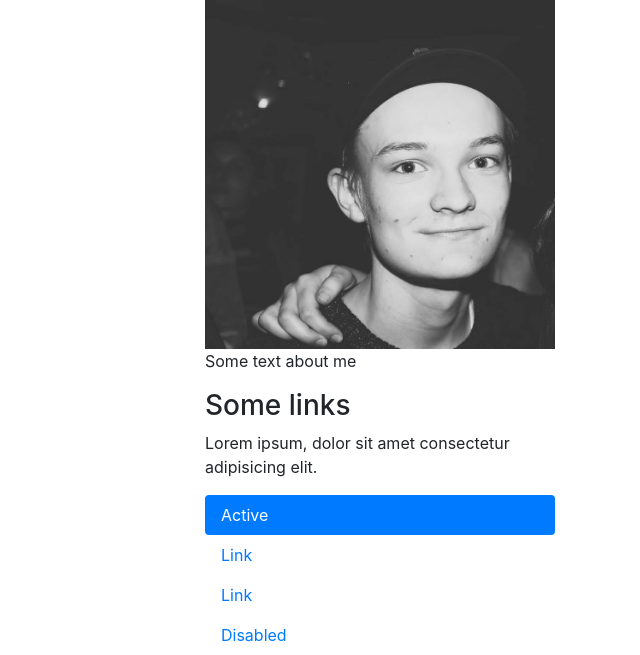
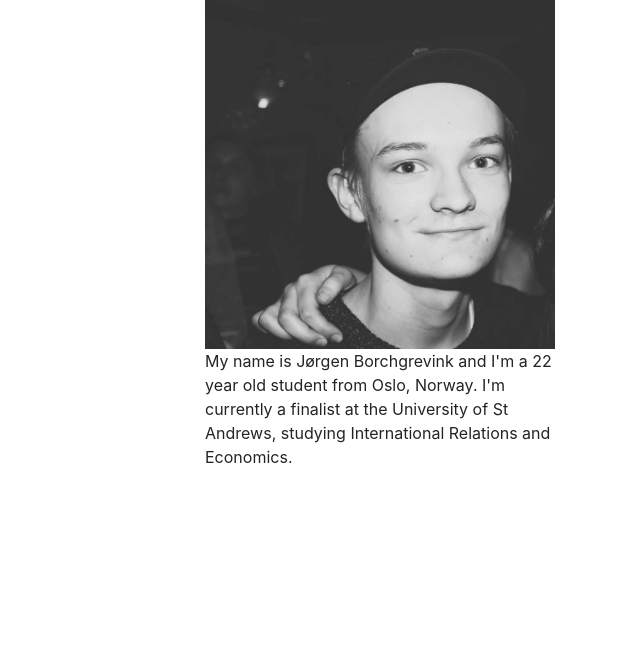
Before and after one commit to gremhlin/blog-beta, a Django app: page / in a window 1280 px wide. Shown: the part 317-972 px from the top of the page, without its empty margins (640-1280 px from the left). After the commit the page ends 780 px from the top, so only its background shows below. Run offline with Django 3.2, Linux system fonts and the light colour scheme; data that the repository does not hold is empty; some libraries are stand-ins or nearby versions.

Commit message:
More cosmetic updates

```diff
--- a/journal/static/css/blog.css
+++ b/journal/static/css/blog.css
@@ -44,6 +44,7 @@
 
 .post h2 a, .post h2 a:visited{
   color: #000000;
+  text-decoration: none;
 }
 
 .preview{
@@ -52,16 +53,3 @@
   -webkit-fill-text-color: transparent;
   text-align: justify;
 }
-
-.read-more{
-  background-color: #2F4550;
-  color: #ffffff;
-  text-align: center;
-  font-family: "helvetica";
-
-}
-
-.aboutimg {
-  height: 200px;
-  background: #aaa;
-}
--- a/journal/templates/journal/base.html
+++ b/journal/templates/journal/base.html
@@ -11,18 +11,11 @@
     <link rel="shortcut icon" type="image/png" href="{% static 'images/globe.png' %}"/>
     <meta charset="utf-8">
     <meta name="viewport" content="width=device-width, initial-scale=1">
-
-    <style>
-      .aboutimg {
-        height: 200px;
-        background: #aaa;
-      }
-    </style> <!--Fix image-->
   </head>
 
   <body>
     <!--Header/jumbotron-->
-    {% if request.path == "/" %}
+    {% if request.path == "/" %} <!--Only display jumbotron if user is on the front page-->
     <div class="jumbotron text-center" style="margin-bottom: 0">
       <h1>Assorted Thoughts</h1>
     </div>
--- a/journal/templates/journal/post_list.html
+++ b/journal/templates/journal/post_list.html
@@ -14,9 +14,9 @@
       <div class="date">
         {{ post.published_date }}
       </div>
-      <a href="{% url 'post_detail' pk=post.pk %}"><div class="read-more">
-        <p>READ MORE</p>
-      </div></a>
+      <a style="text-decoration: none" href="{% url 'post_detail' pk=post.pk %}"><button type="button" class="btn btn-warning btn-block postbtn">
+        Read more
+      </button></a>
     </div>
     {% endfor %}
     </div>
@@ -26,24 +26,10 @@
     <div class="col-sm-4">
       <h2>About Me</h2>
       <img class="img-fluid" src="{% static 'images/biopic.jpg' %}" alt="Portrait of me">
-      <p>Some text about me</p>
-
-      <h3>Some links</h3>
-      <p>Lorem ipsum, dolor sit amet consectetur adipisicing elit.</p>
-      <ul class="nav nav-pills flex-column">
-        <li class="nav-item">
-          <a class="nav-link active" href="#">Active</a>
-        </li>
-        <li class="nav-item">
-          <a class="nav-link" href="#">Link</a>
-        </li>
-        <li class="nav-item">
-          <a class="nav-link" href="#">Link</a>
-        </li>
-        <li class="nav-item">
-          <a class="nav-link diabled" href="#">Disabled</a>
-        </li>
-      </ul>
+      <p>My name is Jørgen Borchgrevink and I'm a 22 year old student from Oslo, Norway.
+        I'm currently a finalist at the University of St Andrews, studying International Relations
+        and Economics.
+      </p>
       <hr class="d-sm-none">
     </div>
     <!--End of sidebar-->
```
